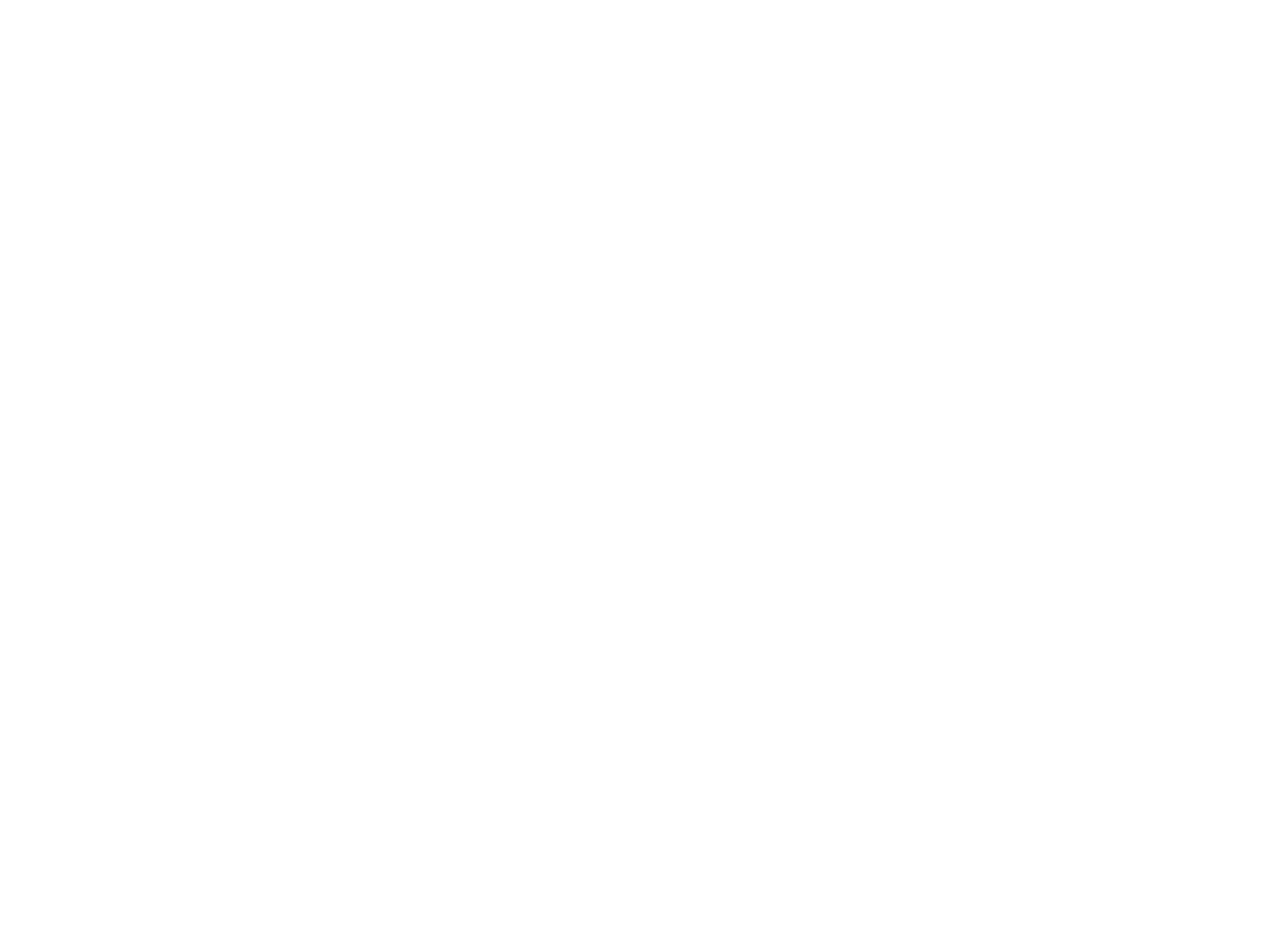
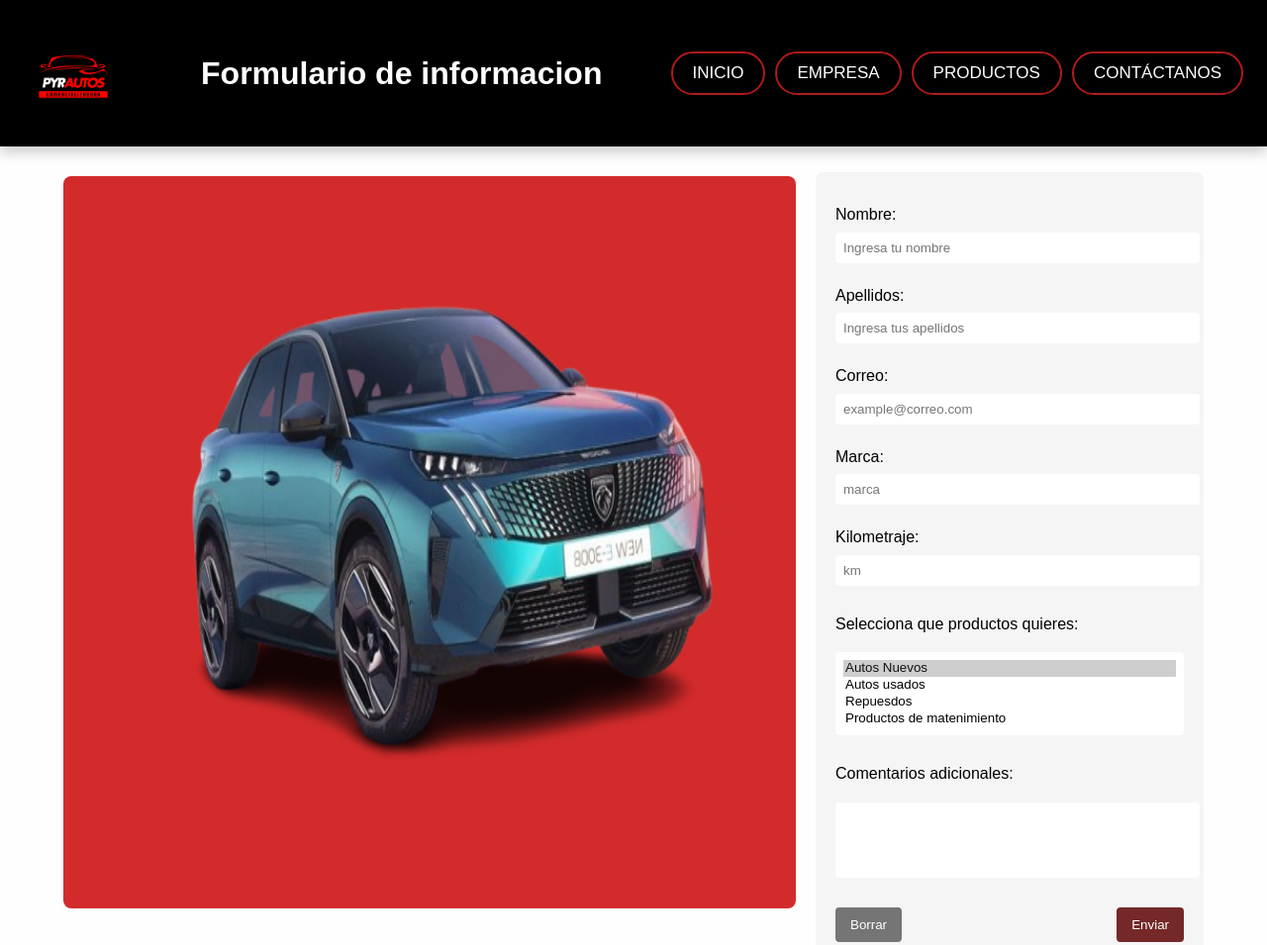
Before and after one commit to alejo150224/suma_autos, a plain HTML site: page info.html in a window 1280 px wide. Shown: the whole page at 99% size. Before the commit the page ends 800 px from the top, so only its background shows below. Drawn offline with Linux system fonts and the light colour scheme.

Commit message:
se agrego paginas

```diff
--- a/info.css
+++ b/info.css
@@ -0,0 +1,162 @@
+body {
+    font-family: 'Poppins', Arial, sans-serif;
+    line-height: 1.6;
+    margin: 0;
+    padding: 0;
+    background-color: #fffefe;
+    background-attachment: fixed;
+ }
+
+ header {
+     display: flex;
+     justify-content: space-between;
+     align-items: center;
+     background-color: #000000;
+     color: #fff;
+     padding: 1.5rem;
+     box-shadow: 0 6px 12px rgba(0, 0, 0, 0.2);
+     position: sticky;
+     top: 0;
+     z-index: 1000;
+     transition: all 0.3s ease-in-out;
+ }
+ header img {
+     max-width: 100px;
+     margin-right: 20px;
+     transition: transform 0.3s;
+ }
+ header img:hover {
+     transform: rotate(10deg) scale(1.1);
+ }
+ .navbar {
+     display: flex;
+ }
+ .nav-button {
+     background-color: transparent;
+     color: white;
+     border: 2px solid #af1a1a;
+     border-radius: 50px;
+     padding: 10px 20px;
+     margin-left: 10px;
+     font-size: 17px;
+     cursor: pointer;
+     transition: all 0.4s;
+     text-transform: uppercase;
+ }
+ .nav-button:hover {
+     background-color: #b21f1f;
+     color: #b11b1b;
+     transform: translateY(-5px);
+     box-shadow: 0 5px 15px rgba(0, 0, 0, 0.3);
+ }
+ .nav-button.active {
+     background-color: #ad1d1d;
+     color: #ffffff;
+     box-shadow: none;
+ }
+ .container {
+    display: flex;
+    justify-content: center;
+    align-items: center;
+    height: 100vh;
+    width: 90%;
+    margin: auto;
+ }
+
+ .imagen {
+    background-color: #d32b2b;
+    padding: 20px;
+    border-radius: 8px;
+    margin-right: 20px;
+    height: 700px;
+    width: 700px;
+    transition: transform 0.2s;
+ }
+
+ .imagen img {
+    width: 700px;
+    padding: 20px;
+    border-radius: 8px;
+    justify-content: center;
+    display: flex;
+    align-items: center;
+    height: 600px;
+    transform: scaleX(-1);
+ }
+
+
+
+
+   .imagen:hover {
+       transform: scale(1.1);
+   }
+
+   tr:nth-child(even) {
+       background-color: #f9f9f9;
+   }
+
+ .formulario {
+    margin-top: 200px;
+    margin-bottom:  150px;
+    background-color: #f5f5f5;
+    color: black;
+    padding: 20px;
+    border-radius: 8px;
+    width: 40%;
+ }
+
+ h1 {
+    margin-bottom: 20px;
+ }
+
+ form {
+    display: flex;
+    flex-direction: column;
+ }
+
+ label {
+    margin: 10px 0 5px 0;
+ }
+
+ input[type="text"],
+ input[type="email"],
+ textarea,
+ select {
+    width: 100%;
+    padding: 8px;
+    margin-bottom: 10px;
+    border-radius: 4px;
+    border: none;
+ }
+
+ input[type="radio"],
+ input[type="checkbox"] {
+    margin-right: 5px;
+ }
+
+ textarea {
+    resize: none;
+ }
+
+ .botones {
+    display: flex;
+    justify-content: space-between;
+    margin-top: 20px;
+ }
+
+ button {
+    padding: 10px 15px;
+    border: none;
+    border-radius: 4px;
+    cursor: pointer;
+ }
+
+ button[type="reset"] {
+    background-color: #757575;
+    color: white;
+ }
+
+ button[type="submit"] {
+    background-color: #742828;
+    color: white;
+ }
--- a/info.html
+++ b/info.html
@@ -0,0 +1,62 @@
+<!DOCTYPE html>
+<html lang="en">
+<head>
+    <meta charset="UTF-8">
+    <meta name="viewport" content="width=device-width, initial-scale=1.0">
+    <title>Formulario de Venta de Autos</title>
+    <link rel="stylesheet" href="info.css">
+</head>
+<body>
+    <header>
+        <img src="img2/8.png" alt="Logo" />
+        <h1>Formulario de informacion</h1>
+        <div class="navbar">
+            <button class="nav-button">Inicio</button>
+            <button class="nav-button">Empresa</button>
+            <button class="nav-button ">Productos</button>
+            <button class="nav-button">Contáctanos</button>
+        </div>
+    </header>
+    <div class="container">
+        <div class="imagen">
+            <img src="img1/imagen2.png" alt="Auto azul">
+        </div>
+        <div class="formulario">
+
+            <form id="solicitudForm">
+                <label for="nombre">Nombre:</label>
+            <input type="text" id="nombre" name="nombre" placeholder="Ingresa tu nombre">
+
+            <label for="apellidos">Apellidos:</label>
+            <input type="text" id="apellidos" name="apellidos" placeholder="Ingresa tus apellidos">
+
+            <label for="correo">Correo:</label>
+            <input type="email" id="correo" name="correo" placeholder="example@correo.com">
+            <label for="correo">Marca:</label>
+            <input type="email" id="correo" name="correo" placeholder="marca">
+
+            <label for="correo">Kilometraje:</label>
+            <input type="email" id="correo" name="correo" placeholder="km">
+
+
+
+                <p>Selecciona que productos quieres:</p>
+                <select name="idiomas" id="idiomas" multiple>
+                    <option value="Español" selected>Autos Nuevos</option>
+                    <option value="Inglés">Autos usados</option>
+                    <option value="Francés">Repuesdos</option>
+                    <option value="Alemán">Productos de matenimiento</option>
+                </select>
+
+                <p>Comentarios adicionales:</p>
+                <textarea id="comentarios" name="comentarios" rows="4"></textarea>
+
+                <div class="botones">
+                    <button type="reset">Borrar</button>
+                    <button type="submit">Enviar</button>
+                </div>
+            </form>
+        </div>
+    </div>
+</body>
+</html>
--- a/mision.css
+++ b/mision.css
@@ -0,0 +1,173 @@
+body {
+    font-family: 'Poppins', Arial, sans-serif;
+    line-height: 1.6;
+    margin: 0;
+    padding: 0;
+    background-color: #fffefe;
+    background-attachment: fixed;
+ }
+
+
+ header {
+     display: flex;
+     justify-content: space-between;
+     align-items: center;
+     background-color: #000000;
+     color: #fff;
+     padding: 1.5rem;
+     box-shadow: 0 6px 12px rgba(0, 0, 0, 0.2);
+     position: sticky;
+     top: 0;
+     z-index: 1000;
+     transition: all 0.3s ease-in-out;
+ }
+ header img {
+     max-width: 100px;
+     margin-right: 20px;
+     transition: transform 0.3s;
+ }
+ header img:hover {
+     transform: rotate(10deg) scale(1.1);
+ }
+ .navbar {
+     display: flex;
+ }
+ .nav-button {
+     background-color: transparent;
+     color: white;
+     border: 2px solid #af1a1a;
+     border-radius: 50px;
+     padding: 10px 20px;
+     margin-left: 10px;
+     font-size: 17px;
+     cursor: pointer;
+     transition: all 0.4s;
+     text-transform: uppercase;
+ }
+ .nav-button:hover {
+     background-color: #b21f1f;
+     color: #b11b1b;
+     transform: translateY(-5px);
+     box-shadow: 0 5px 15px rgba(0, 0, 0, 0.3);
+ }
+ .nav-button.active {
+     background-color: #ad1d1d;
+     color: #ffffff;
+     box-shadow: none;
+ }
+
+.container {
+    background-color: #af2c2c;
+    color: white;
+    padding: 20px;
+    border-radius: 10px;
+    text-align: center;
+    width: 80%;
+    max-width: 1000px;
+    margin-top: 100px;
+    margin-left:350px ;
+   align-items: center;
+}
+
+h1 {
+    margin-bottom: 20px;
+    font-size: 24px;
+}
+
+.content {
+    display: flex;
+    justify-content: space-around;
+    justify-content: space-around;
+    gap: 20px;
+}
+
+.card {
+    background-color: #fff;
+    color: #333;
+    padding: 20px;
+    border-radius: 10px;
+    width: 30%;
+    text-align: center;
+    box-shadow: 0 4px rgba(0, 0, 0, 0.3);
+}
+
+.card h2 {
+    color: #0c0202;
+    margin-bottom: 10px;
+    font-size: 18px;
+}
+
+.card p {
+    font-size: 14px;
+}
+
+.icon {
+    width: 50px;
+    height: 50px;
+    margin: 0 auto 10px;
+    background-size: contain;
+}
+
+.vision-icon {
+    background-image: url('https://img.icons8.com/ios-filled/50/000000/binoculars.png');
+}
+
+.mission-icon {
+    background-image: url('https://img.icons8.com/ios-filled/50/000000/goal.png');
+}
+
+.values-icon {
+    background-image: url('https://img.icons8.com/ios-filled/50/000000/agreement.png');
+}
+
+
+
+
+
+.container2 {
+    display: flex;
+    justify-content: space-between;
+    background-color: #000;
+    padding: 20px;
+    margin-top: 100px;
+    margin-left:100px ;
+
+    border-radius: 10px;
+    width: 180vh;
+
+}
+
+.vision-text {
+    background-color: #ffffff;
+    padding: 20px;
+    color: #000;
+    font-size: 16px;
+    flex: 1;
+    margin-top: 50px;
+    border-radius: 10px;
+}
+
+.logo-section {
+    flex: 1;
+    display: flex;
+    flex-direction: column;
+    justify-content: center;
+    align-items: center;
+    color: #fff;
+    text-align: center;
+}
+
+
+
+.slogan {
+    font-size: 18px;
+    margin-bottom: 10px;
+    margin-top: 10px;
+
+}
+
+
+.textologo{
+    color: #ff0000;
+    font-size: 30px;
+}
```
Also changed, not shown: index.html (+1 -1 lines), mision.html (+59 -0 lines), img1/imagen2.png (added), img1/img1.png (added), img1/img2.png (added).
